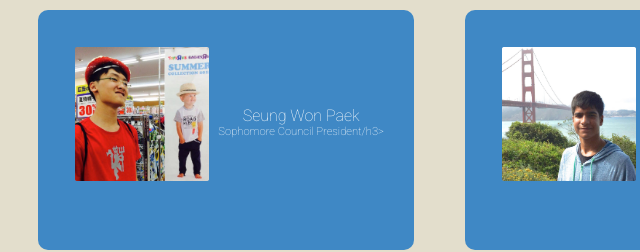
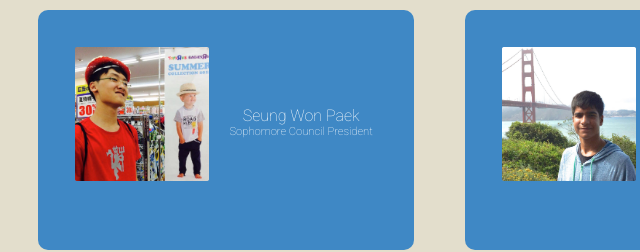
Before and after one commit to hatterkiller/scwebsite, a plain HTML site: page members.html in a window 1280 px wide. Shown: the part 1660-1912 px from the top of the page, 414-1054 px from the left. Drawn offline with Linux system fonts and the light colour scheme.

Commit message:
Minor Fix
Seung Won

```diff
--- a/members.html
+++ b/members.html
@@ -196,7 +196,7 @@
                     <a href="#swanP" rel="modal:open"><img src="images/members/seung.jpg">
                         <div id="memberContainerText">
                             <h2>Seung Won Paek</h2>
-                            <h3>Sophomore Council President/h3>
+                            <h3>Sophomore Council President</h3>
                         </div>
                     </a>
                 </div>
```
